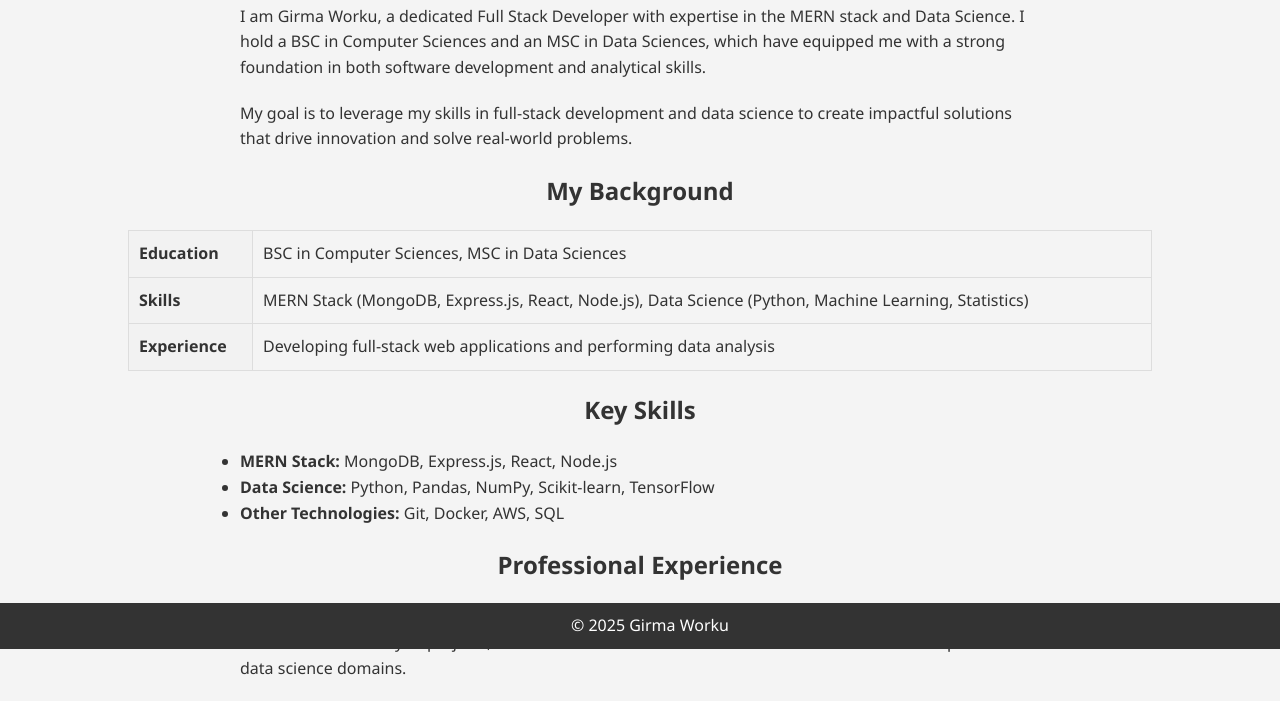
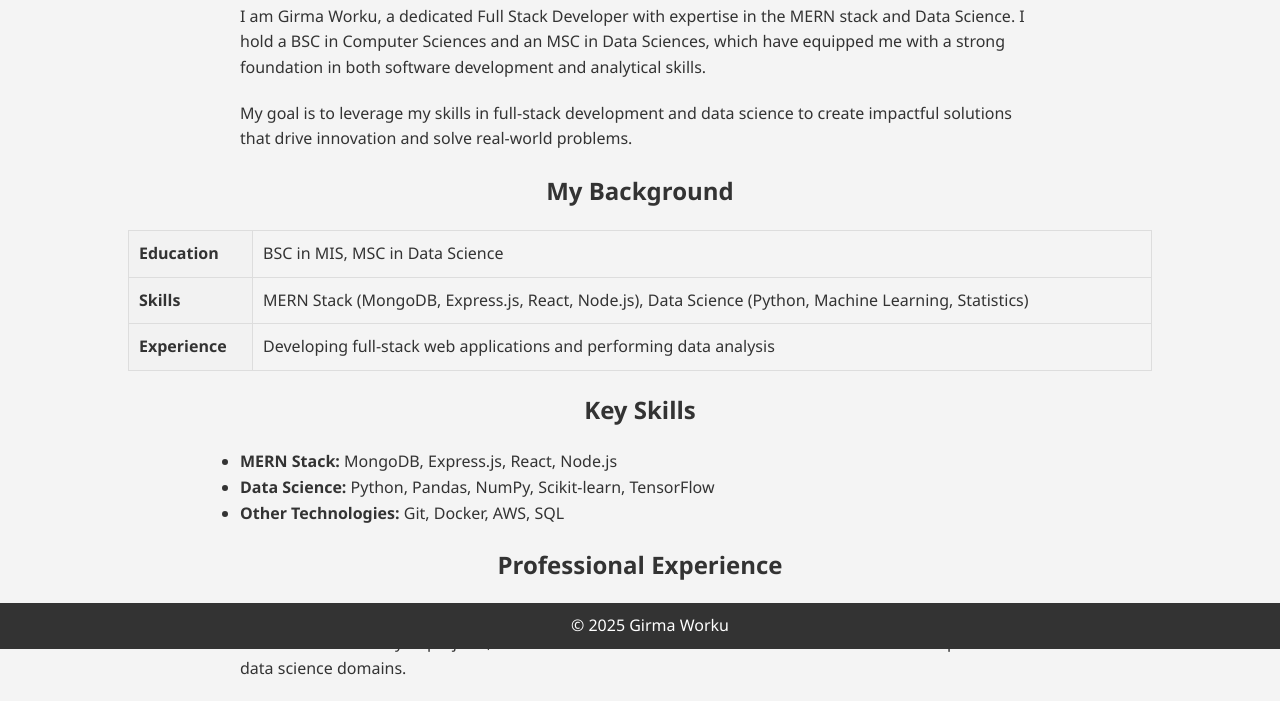
Before and after one commit to gworku/portfolioassigment_skillbridgeInstitute, a plain HTML site: page about.html in a window 1280 px wide. Shown: the part 151-852 px from the top of the page. Drawn offline with Linux system fonts and the light colour scheme.

Commit message:
Update education details: BSC in MIS and MSC in Data Science

```diff
--- a/about.html
+++ b/about.html
@@ -34,7 +34,7 @@
     <table border="1">
       <tr>
         <th>Education</th>
-        <td>BSC in Computer Sciences, MSC in Data Sciences</td>
+        <td>BSC in MIS, MSC in Data Science</td>
       </tr>
       <tr>
         <th>Skills</th>
```
Also changed, not shown: 1 other file.
